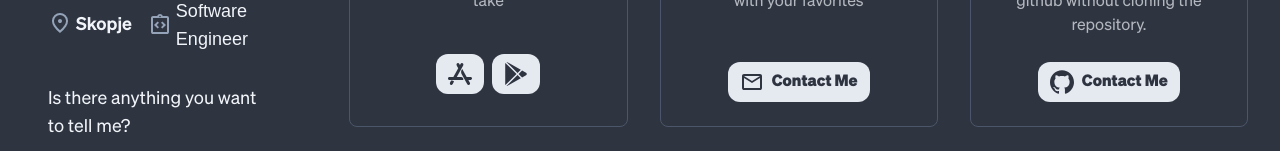
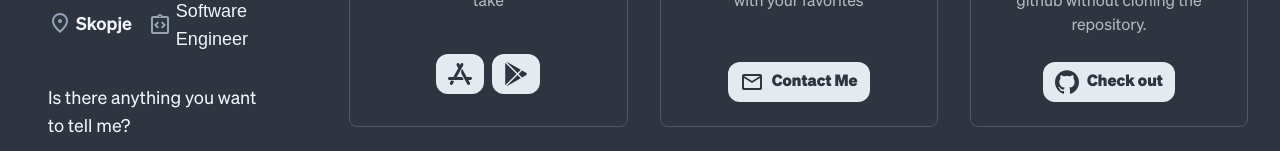
Before and after one commit to JustAnotherHeroRiding/portfolio, a Next.js app: page / in a window 1280 px wide. Shown: the part 235-386 px from the top of the page. Built offline with nearby package versions, Linux system fonts and the light colour scheme; no server answers; a web font is replaced by a local one.

Commit message:
fix: correct button copy for github link

```diff
--- a/src/app/components/projects/ProjectCard.tsx
+++ b/src/app/components/projects/ProjectCard.tsx
@@ -63,7 +63,7 @@ const ProjectCard = ({ name, description, imageUrl, acquireInfo }: Project) => {
                   className='flex py-2 px-3 gap-2 bg-nord-text-primary text-white rounded-xl items-center justify-center'
                 >
                   {info.logo ? <info.logo size={24} fill='#2E3440' /> : null}
-                  <span className='font-bold text-nord-surface'>Contact Me</span>
+                  <span className='font-bold text-nord-surface'>Check out</span>
                 </div>
               </Link>
             )}
```
